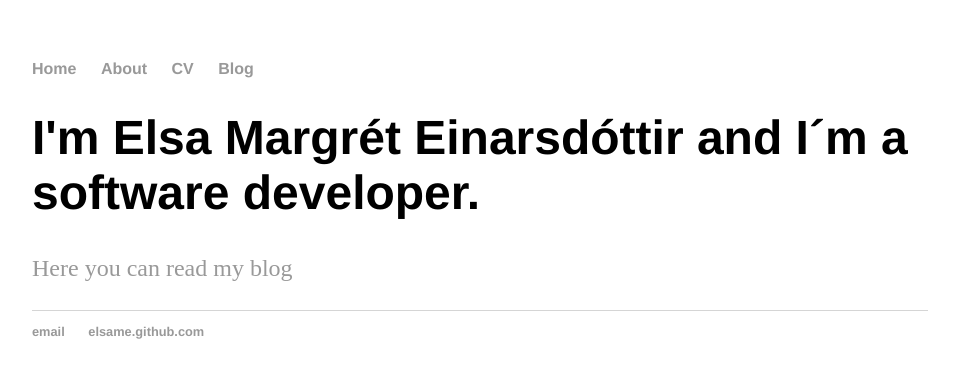
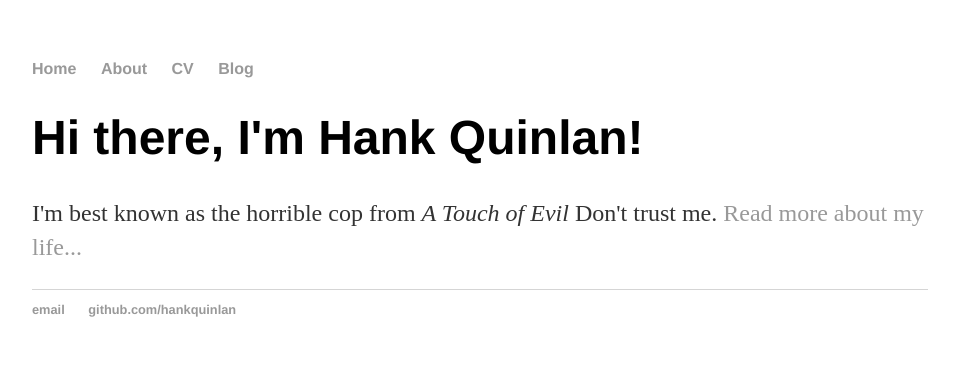
Before and after one commit to elsame/elsame.github.io, a Jekyll site: the page built from index.html, in a window 1280 px wide. Shown: the top 378 px of the page, without its empty margins (160-1115 px from the left). Built offline with Jekyll 4.4.1, drawn with Linux system fonts in a browser that asks for light colours.

Commit message:
Update index.html

```diff
--- a/index.html
+++ b/index.html
@@ -1,31 +1,8 @@
-<!DOCTYPE html>
-<html>
-	<head>
-		<title>Elsa Margrét Einarsdóttir</title>
-		<!-- link to main stylesheet -->
-		<link rel="stylesheet" type="text/css" href="/css/main.css">
-	</head>
-	<body>
-		<nav>
-    		<ul>
-        		<li><a href="/">Home</a></li>
-	        	<li><a href="/about">About</a></li>
-        		<li><a href="/cv">CV</a></li>
-        		<li><a href="/blog">Blog</a></li>
-    		</ul>
-		</nav>
-		<div class="container">
-    		<div class="blurb">
-        		<h1>I'm Elsa Margrét Einarsdóttir and I´m a software developer.</h1>
-			<P><a href="/about">Here you can read my blog</a></P>
-
-    		</div><!-- /.blurb -->
-		</div><!-- /.container -->
-		<footer>
-    		<ul>
-        		<li><a href="mailto:elsam@simnet.is">email</a></li>
-        		<li><a href="https://elsame.github.com">elsame.github.com</a></li>
-			</ul>
-		</footer>
-	</body>
-</html>
+---
+layout: default
+title: Hank Quinlan, Horrible Cop
+---
+<div class="blurb">
+	<h1>Hi there, I'm Hank Quinlan!</h1>
+	<p>I'm best known as the horrible cop from <em>A Touch of Evil</em> Don't trust me. <a href="/about">Read more about my life...</a></p>
+</div><!-- /.blurb -->
```
